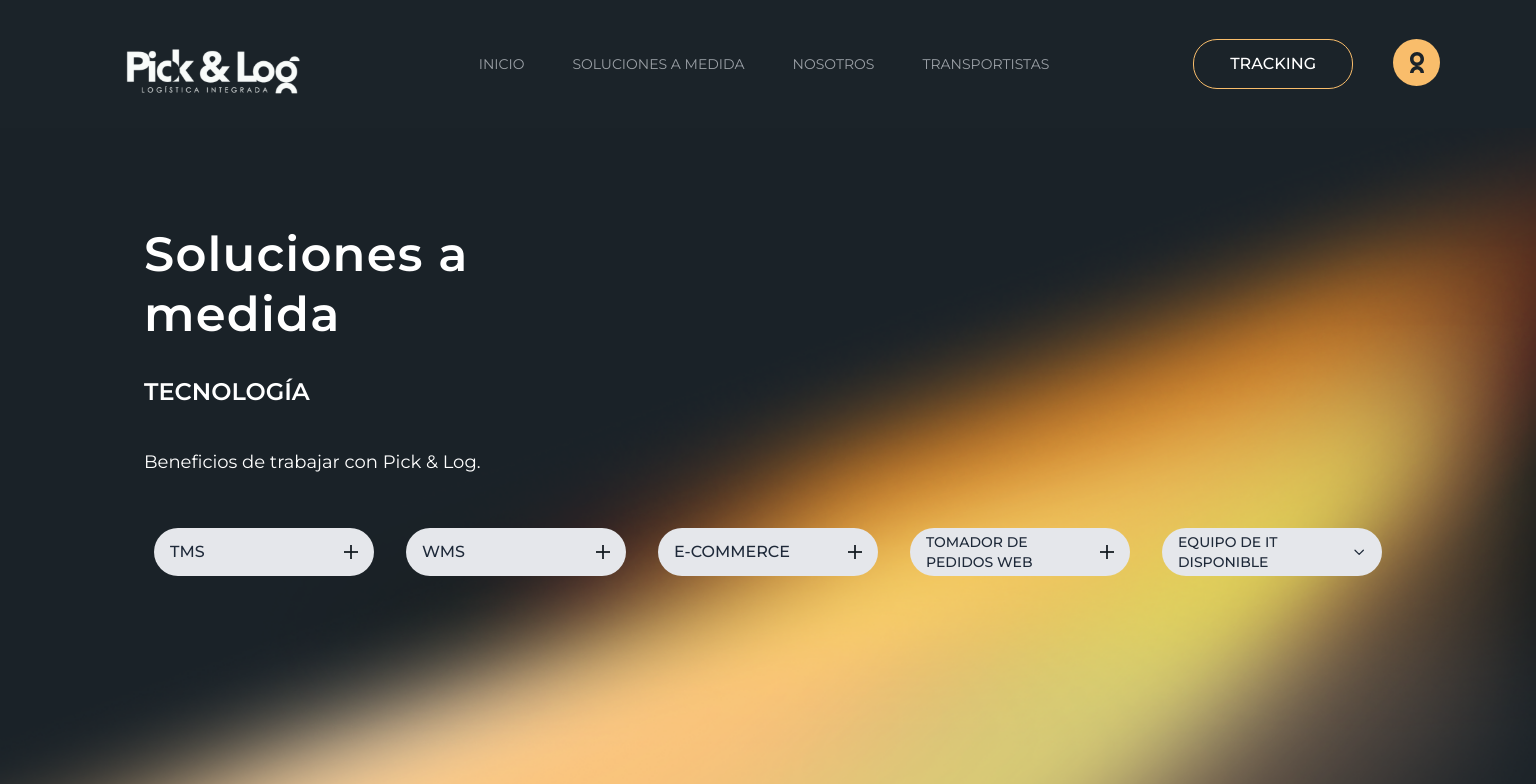
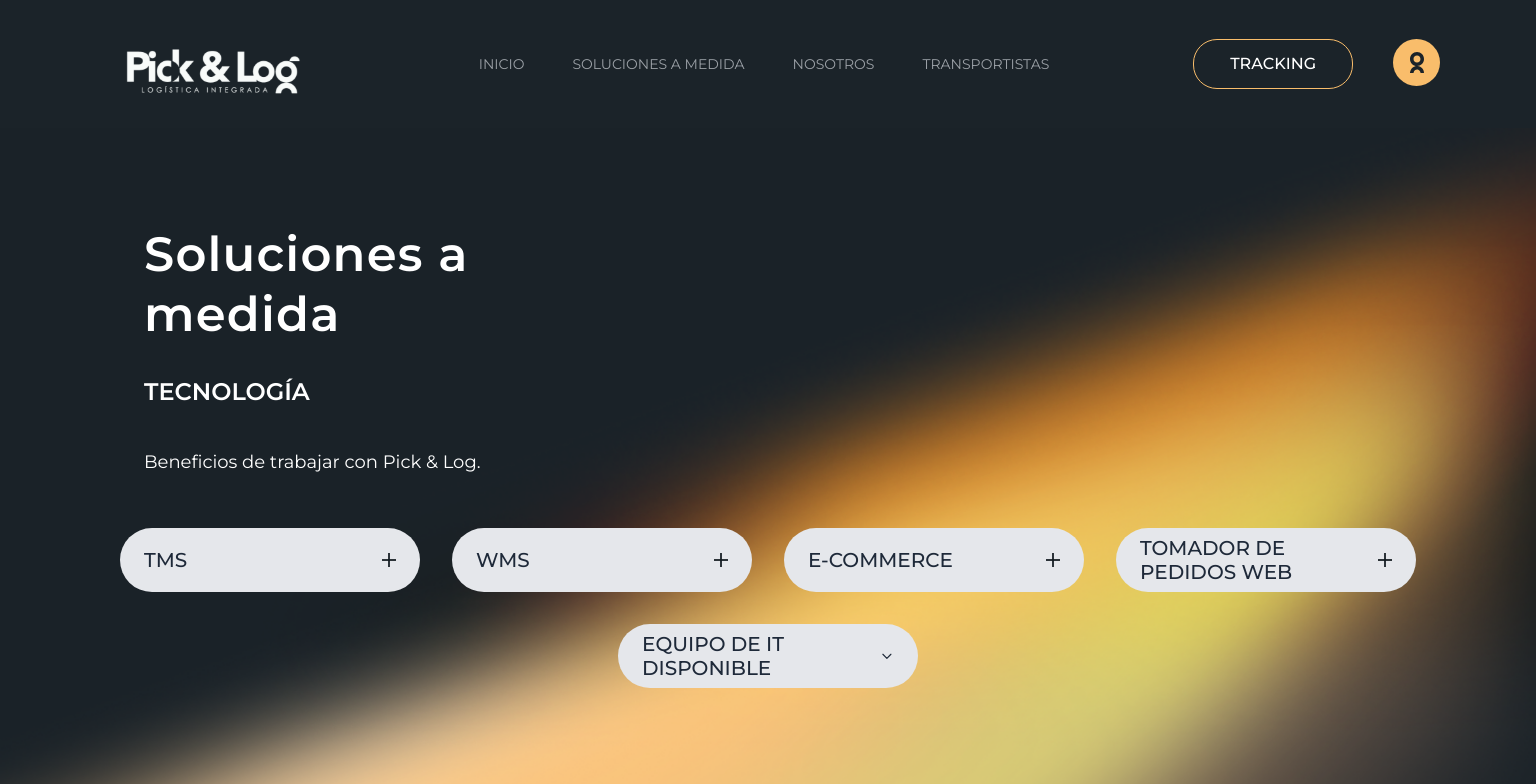
Before and after one commit to gabrieltoloza/picklogweb, a Nuxt app: page /soluciones in a window 1536 px wide. Shown: the top 784 px of the page. Built offline with nearby package versions, Linux system fonts and the light colour scheme.

Commit message:
6ta correccion Soluciones

```diff
--- a/app/components/Soluciones/DropdownSolutions.vue
+++ b/app/components/Soluciones/DropdownSolutions.vue
@@ -1,39 +1,41 @@
 <template>
     <div class="w-full bg-transparent text-white flex flex-wrap justify-center items-start gap-6 sm:gap-8 pb-40">
 
-
         <!-- Botón 1 -->
         <div class="dropdown dropdown-hover relative">
-            <div tabindex="0" role="button" class="w-[180px] sm:w-[220px] h-[48px] rounded-[36px] py-4 px-4 flex items-center justify-between
+            <div tabindex="0" role="button"
+                class="custom-btn w-[180px] sm:w-[220px] h-[48px] rounded-[36px] py-4 px-4 flex items-center justify-between
                 bg-gray-200 text-gray-800 hover:bg-[#F9BD6B] hover:text-gray-800 transition-all duration-300">
-                <span class="font-medium text-sm sm:text-base">TMS</span>
+                <span class="btn-text font-medium text-sm sm:text-base">TMS</span>
                 <svg width="14" height="14" viewBox="0 0 16 16" fill="none" xmlns="http://www.w3.org/2000/svg">
                     <path d="M0 8H16" stroke="#121A1F" stroke-width="2" />
                     <path d="M8 16L8 0" stroke="#121A1F" stroke-width="2" />
                 </svg>
             </div>
-            <ul tabindex="0" class="dropdown-button dropdown-content menu absolute left-0 top-full bg-transparent rounded-[14px] z-10
+            <ul tabindex="0"
+                class="dropdown-button dropdown-content menu absolute left-0 top-full bg-transparent rounded-[14px] z-10
                 w-[180px] sm:w-[220px] p-2 mt-3 shadow-lg border border-gray-400">
-                <p class="text-white text-sm sm:text-base p-4 sm:p-5">
+                <p class="dropdown-text text-white text-sm sm:text-base p-4 sm:p-5">
                     Dashboard para monitorear el estado de los pedidos en tiempo real.
                 </p>
             </ul>
         </div>
 
-
         <!-- Botón 2 -->
         <div class="dropdown dropdown-hover">
-            <div tabindex="0" role="button" class="w-[180px] sm:w-[220px] h-[48px] rounded-[36px] py-4 px-4 flex items-center justify-between
+            <div tabindex="0" role="button"
+                class="custom-btn w-[180px] sm:w-[220px] h-[48px] rounded-[36px] py-4 px-4 flex items-center justify-between
                 bg-gray-200 text-gray-800 hover:bg-[#F9BD6B] hover:text-gray-800 transition-all duration-300">
-                <span class="font-medium text-sm sm:text-base">WMS</span>
+                <span class="btn-text font-medium text-sm sm:text-base">WMS</span>
                 <svg width="14" height="14" viewBox="0 0 16 16" fill="none" xmlns="http://www.w3.org/2000/svg">
                     <path d="M0 8H16" stroke="#121A1F" stroke-width="2" />
                     <path d="M8 16L8 0" stroke="#121A1F" stroke-width="2" />
                 </svg>
             </div>
-            <ul tabindex="0" class="dropdown-button dropdown-content menu absolute left-0 top-full bg-transparent rounded-[14px] z-10
+            <ul tabindex="0"
+                class="dropdown-button dropdown-content menu absolute left-0 top-full bg-transparent rounded-[14px] z-10
                 w-[180px] sm:w-[220px] p-2 mt-3 shadow-lg border border-gray-400">
-                <p class="text-white text-sm sm:text-base p-4 sm:p-5">
+                <p class="dropdown-text text-white text-sm sm:text-base p-4 sm:p-5">
                     Trazabilidad en línea las 24 horas, los 365 días del año.
                     Seguimiento de inventario en tiempo real para reponer a tiempo y evitar quiebres de stock.
                 </p>
@@ -42,17 +44,19 @@
 
         <!-- Botón 3 -->
         <div class="dropdown dropdown-hover">
-            <div tabindex="0" role="button" class="w-[180px] sm:w-[220px] h-[48px] rounded-[36px] py-4 px-4 flex items-center justify-between
+            <div tabindex="0" role="button"
+                class="custom-btn w-[180px] sm:w-[220px] h-[48px] rounded-[36px] py-4 px-4 flex items-center justify-between
                 bg-gray-200 text-gray-800 hover:bg-[#F9BD6B] hover:text-gray-800 transition-all duration-300">
-                <span class="font-medium text-sm sm:text-base">E-COMMERCE</span>
+                <span class="btn-text font-medium text-sm sm:text-base">E-COMMERCE</span>
                 <svg width="14" height="14" viewBox="0 0 16 16" fill="none" xmlns="http://www.w3.org/2000/svg">
                     <path d="M0 8H16" stroke="#121A1F" stroke-width="2" />
                     <path d="M8 16L8 0" stroke="#121A1F" stroke-width="2" />
                 </svg>
             </div>
-            <ul tabindex="0" class="dropdown-button dropdown-content menu absolute left-0 top-full bg-transparent rounded-[14px] z-10
+            <ul tabindex="0"
+                class="dropdown-button dropdown-content menu absolute left-0 top-full bg-transparent rounded-[14px] z-10
                 w-[180px] sm:w-[220px] p-2 mt-3 shadow-lg border border-gray-400">
-                <p class="text-white text-sm sm:text-base p-4 sm:p-5">
+                <p class="dropdown-text text-white text-sm sm:text-base p-4 sm:p-5">
                     Integración a medida con tu e-commerce y/o marketplace para gestionar tus ventas.
                 </p>
             </ul>
@@ -60,17 +64,19 @@
 
         <!-- Botón 4 -->
         <div class="dropdown dropdown-hover relative group">
-            <div tabindex="0" role="button" class="w-[180px] sm:w-[220px] h-[48px] rounded-[36px] py-4 px-4 flex items-center justify-between
+            <div tabindex="0" role="button"
+                class="custom-btn w-[180px] sm:w-[220px] h-[48px] rounded-[36px] py-4 px-4 flex items-center justify-between
                 bg-gray-200 text-gray-800 hover:bg-[#F9BD6B] hover:text-gray-800 transition-all duration-300">
-                <span class="w-[80%] font-medium text-sm ">TOMADOR DE PEDIDOS WEB</span>
+                <span class="btn-text w-[80%] font-medium text-sm">TOMADOR DE PEDIDOS WEB</span>
                 <svg width="14" height="14" viewBox="0 0 16 16" fill="none" xmlns="http://www.w3.org/2000/svg">
                     <path d="M0 8H16" stroke="#121A1F" stroke-width="2" />
                     <path d="M8 16L8 0" stroke="#121A1F" stroke-width="2" />
                 </svg>
             </div>
-            <ul tabindex="0" class="dropdown-button dropdown-content menu absolute left-0 top-full bg-transparent rounded-[14px] z-10
+            <ul tabindex="0"
+                class="dropdown-button dropdown-content menu absolute left-0 top-full bg-transparent rounded-[14px] z-10
                 w-[180px] sm:w-[220px] p-2 mt-3 shadow-lg border border-gray-400">
-                <p class="text-white text-sm sm:text-base p-4 sm:p-5">
+                <p class="dropdown-text text-white text-sm sm:text-base p-4 sm:p-5">
                     Ingresa pedidos online.
                     Desde cualquier lugar y en cualquier momento.
                 </p>
@@ -79,17 +85,19 @@
 
         <!-- Botón 5 -->
         <div class="dropdown dropdown-hover">
-            <div tabindex="0" role="button" class="w-[180px] sm:w-[220px] h-[48px] rounded-[36px] py-4 px-4 flex items-center justify-between
+            <div tabindex="0" role="button"
+                class="custom-btn w-[180px] sm:w-[220px] h-[48px] rounded-[36px] py-4 px-4 flex items-center justify-between
                 bg-gray-200 text-gray-800 hover:bg-[#F9BD6B] hover:text-gray-800 transition-all duration-300">
-                <span class="font-medium text-sm ">EQUIPO DE IT DISPONIBLE</span>
+                <span class="btn-text font-medium text-sm">EQUIPO DE IT DISPONIBLE</span>
                 <svg xmlns="http://www.w3.org/2000/svg" class="h-4 w-4" fill="none" viewBox="0 0 24 24"
                     stroke="currentColor">
                     <path stroke-linecap="round" stroke-linejoin="round" stroke-width="2" d="M19 9l-7 7-7-7" />
                 </svg>
             </div>
-            <ul tabindex="0" class="dropdown-button dropdown-content menu absolute left-0 top-full bg-transparent rounded-[14px] z-10
+            <ul tabindex="0"
+                class="dropdown-button dropdown-content menu absolute left-0 top-full bg-transparent rounded-[14px] z-10
                 w-[180px] sm:w-[220px] p-2 mt-3 shadow-lg border border-gray-400">
-                <p class="text-white text-sm sm:text-base p-4 sm:p-5">
+                <p class="dropdown-text text-white text-sm sm:text-base p-4 sm:p-5">
                     Soporte técnico especializado para acompañar tu operación <b>cuando lo necesites</b>.
                 </p>
             </ul>
@@ -133,4 +141,29 @@
     z-index: -1;
     pointer-events: none;
 }
+
+/* ✅ Ajustes especiales para pantallas grandes (≥1450px) */
+@media (min-width: 1450px) {
+    .custom-btn {
+        width: 300px !important;
+        height: 64px !important;
+        padding: 20px 24px !important;
+        border-radius: 36px !important;
+    }
+
+    .btn-text {
+        font-size: 1.25rem !important; /* ~20px */
+        line-height: 1.5rem !important;
+    }
+
+    .dropdown-content {
+        width: 300px !important;
+        padding: 16px !important;
+    }
+
+    .dropdown-text {
+        font-size: 1.125rem !important; /* ~18px */
+        padding: 24px !important;
+    }
+}
 </style>
```
Lines whose indentation alone changed are shown as unchanged.
